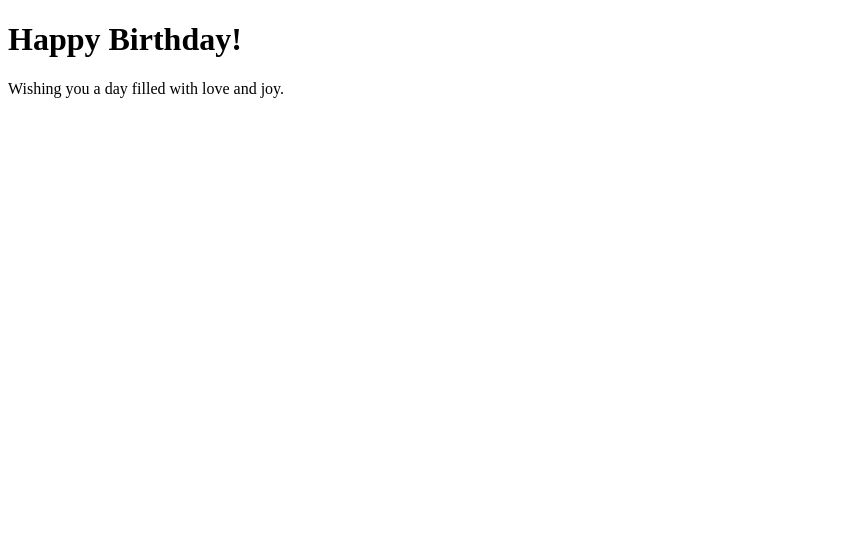
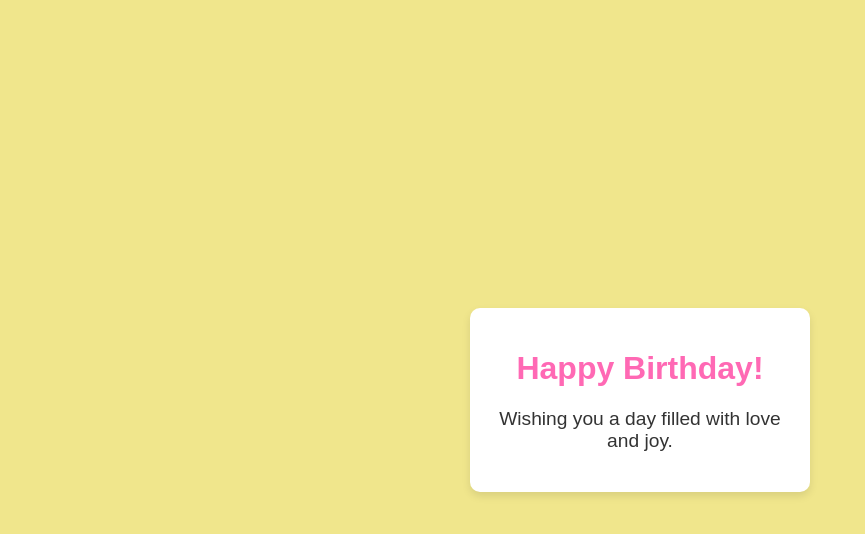
Before and after one commit to MihirSidhdhapura/brithdywork, a plain HTML site: page card.html in a window 1280 px wide. Shown: the whole page, without its empty margins (0-865 px from the left). Drawn offline with Linux system fonts and the light colour scheme.

Commit message:
Update card.html

```diff
--- a/card.html
+++ b/card.html
@@ -4,7 +4,37 @@
     <meta charset="UTF-8">
     <meta name="viewport" content="width=device-width, initial-scale=1.0">
     <title>Birthday Card</title>
-    <link rel="stylesheet" href="styles.css">
+
+     <style>
+           body {
+    display: flex;
+    justify-content: center;
+    align-items: center;
+    height: 100vh;
+    margin: 0;
+    background-color: #f0e68c;
+    font-family: 'Arial', sans-serif;
+}
+
+.card {
+    background-color: white;
+    border-radius: 10px;
+    box-shadow: 0 4px 8px rgba(0, 0, 0, 0.1);
+    width: 300px;
+    text-align: center;
+    padding: 20px;
+}
+
+.card-content h1 {
+    font-size: 2em;
+    color: #ff69b4;
+}
+
+.card-content p {
+    font-size: 1.2em;
+    color: #333;
+}
+ </style>
 </head>
 <body>
     <div class="card">
```
